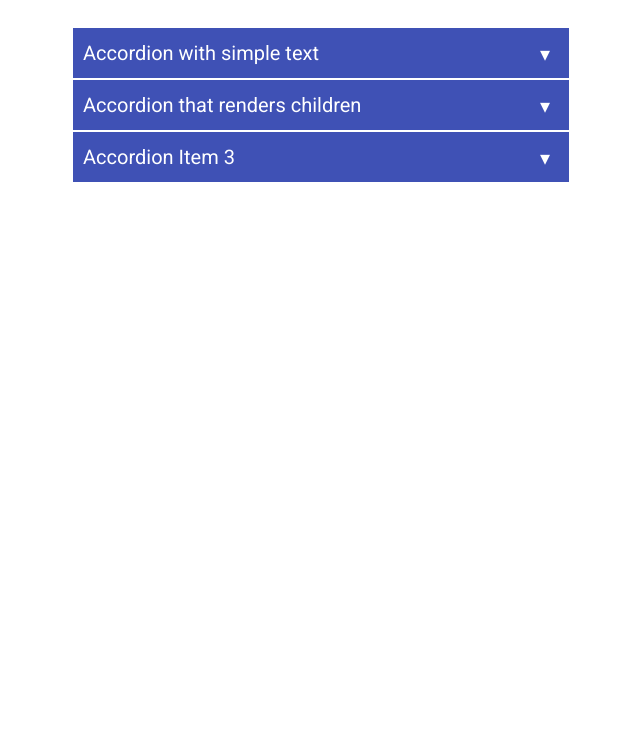
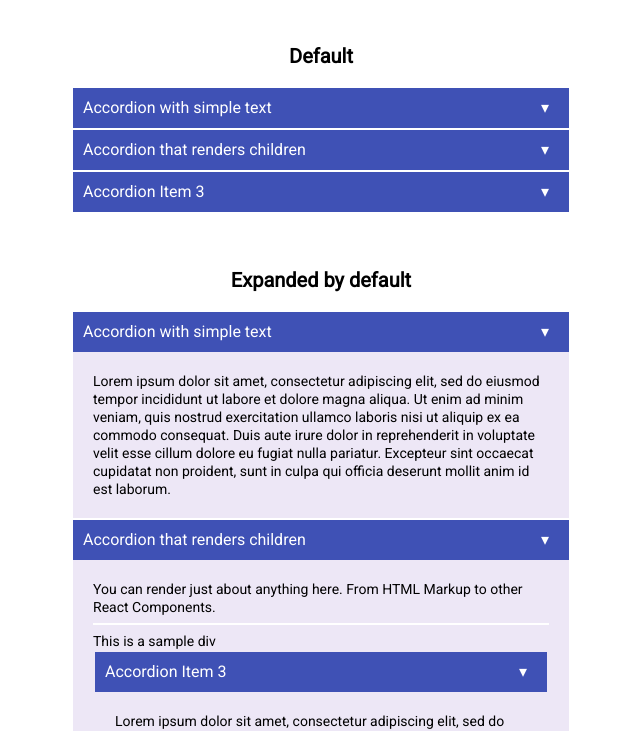
Before and after one commit to Gigacore/ReactAccordion, a React app: page / in a window 1280 px wide. Shown: the part 74-805 px from the top of the page, without its empty margins (319-959 px from the left). Built offline with nearby package versions, Linux system fonts and the light colour scheme.

Commit message:
added expand all by default variation

```diff
--- a/src/Accordion.js
+++ b/src/Accordion.js
@@ -5,10 +5,10 @@ class Accordion extends Component {
 
   render() {
 
-    const { data } = this.props;
+    const { data, expandAll, allowMultiple } = this.props;
 
     return (
-      <div className="accordion-wrapper">
+      <div className={`accordion-wrapper${expandAll ? ' expanded' : ''}`}>
         <AccordionItem
           accordionTitle="Accordion with simple text"
           accordionBody="Lorem ipsum dolor sit amet, consectetur adipiscing elit, sed do eiusmod tempor incididunt ut labore et dolore magna aliqua. Ut enim ad minim veniam, quis nostrud exercitation ullamco laboris nisi ut aliquip ex ea commodo consequat. Duis aute irure dolor in reprehenderit in voluptate velit esse cillum dolore eu fugiat nulla pariatur. Excepteur sint occaecat cupidatat non proident, sunt in culpa qui officia deserunt mollit anim id est laborum."
@@ -17,6 +17,10 @@ class Accordion extends Component {
           You can render just about anything here. From HTML Markup to other React Components.
           <hr />
           <div>This is a sample div</div>
+          <AccordionItem
+            accordionTitle="Accordion Item 3"
+            accordionBody="Lorem ipsum dolor sit amet, consectetur adipiscing elit, sed do eiusmod tempor incididunt ut labore et dolore magna aliqua. Ut enim ad minim veniam, quis nostrud exercitation ullamco laboris nisi ut aliquip ex ea commodo consequat. Duis aute irure dolor in reprehenderit in voluptate velit esse cillum dolore eu fugiat nulla pariatur. Excepteur sint occaecat cupidatat non proident, sunt in culpa qui officia deserunt mollit anim id est laborum."
+          />
         </AccordionItem>
         <AccordionItem
           accordionTitle="Accordion Item 3"
@@ -27,4 +31,9 @@ class Accordion extends Component {
   }
 }
 
+Accordion.defaultProps = {
+  'expandAll': false,
+  'allowMultiple': false
+}
+
 export default Accordion;
--- a/src/AccordionItem.js
+++ b/src/AccordionItem.js
@@ -4,6 +4,7 @@ class AccordionItem extends Component {
 
   _expandAccordion = (e) => {
     const element = e.target;
+
     const expandedElements = document.querySelector(".expanded");
 
     element.parentNode.classList.add("expanded");
@@ -12,8 +13,6 @@ class AccordionItem extends Component {
 
   render() {
     const { accordionTitle, accordionBody, children } = this.props;
-
-    console.log(children);
 
     return (
       <div className="accordion-item">
--- a/src/index.js
+++ b/src/index.js
@@ -18,9 +18,19 @@ const accordionData = [
     "title": "Item 3",
     "content": "Accordion content 3"
   }
-]
+];
+
+const variations = () => {
+  return [
+    <h2>Default</h2>,
+    <Accordion />,
+    <hr />,
+    <h2>Expanded by default</h2>,
+    <Accordion expandAll={true} />
+  ]
+};
 
 ReactDOM.render(
-  <Accordion />,
+  variations(),
   document.getElementById("root")
 );
--- a/src/styles/style.css
+++ b/src/styles/style.css
@@ -51,6 +51,13 @@ hr {
   border: 1px solid #fff;
 }
 
+h2 {
+  font-size: 20px;
+  font-weight: bold;
+  padding: 20px 0;
+  text-align: center;
+}
+
 body {
   background: #fff;
   color: #000;
@@ -85,8 +92,8 @@ header span {
 }
 
 .accordion-item .accordion-title {
-  height: 50px;
-  font-size: 20px;
+  height: 40px;
+  font-size: 16px;
   display: flex;
   align-items: center;
   padding: 0 10px;
@@ -101,7 +108,7 @@ header span {
   width: 16px;
   position: absolute;
   right: 16px;
-  top: 18px;
+  top: 12px;
   display: flex;
   justify-content: center;
   align-items: center;
@@ -130,3 +137,8 @@ header span {
 .accordion-item.expanded .accordion-title:after {
   transform: rotate(180deg);
 }
+
+/* Expand all accordions by default */
+.accordion-wrapper.expanded .accordion-item .accordion-content {
+  height: auto;
+}
```
Also changed, not shown: public/dist/bundle.css, public/dist/bundle.js.
